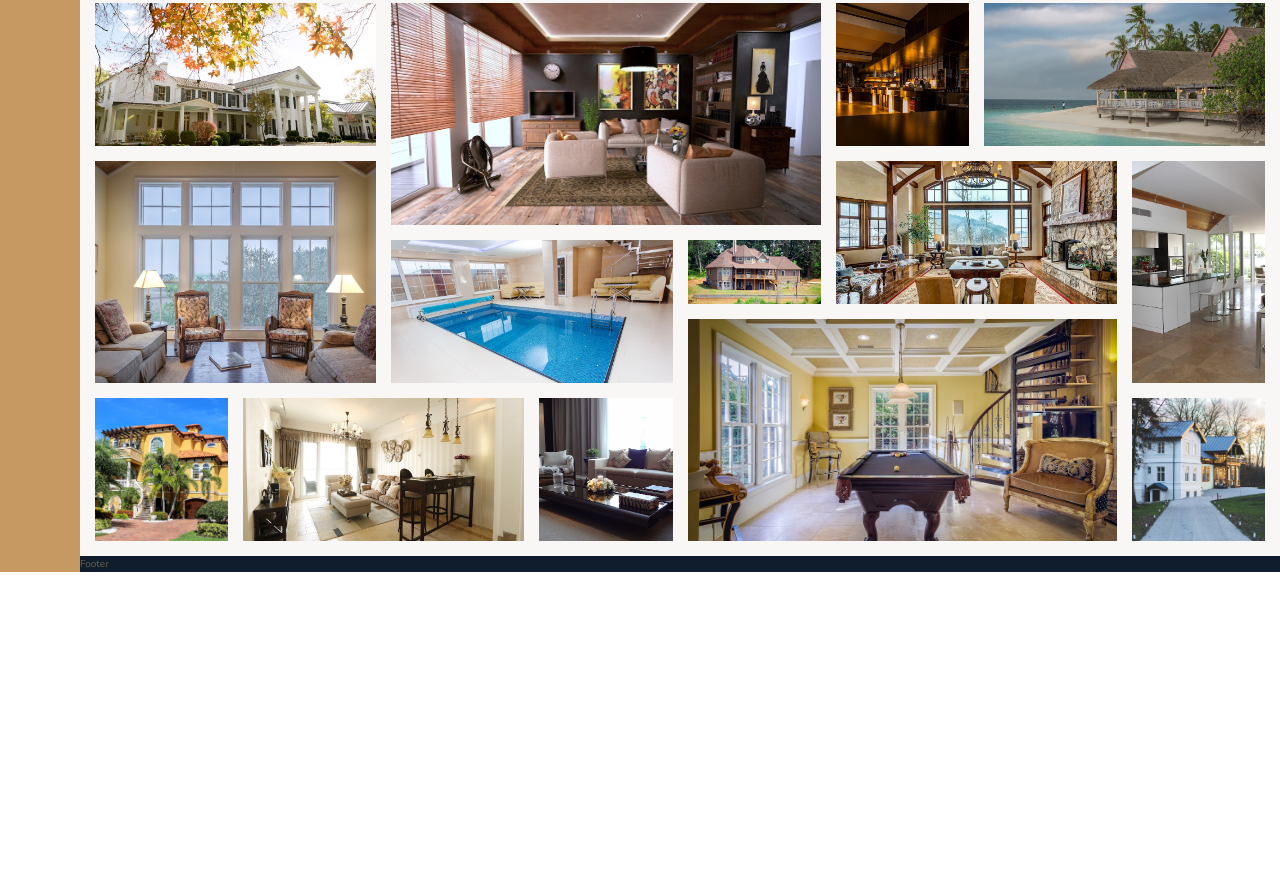
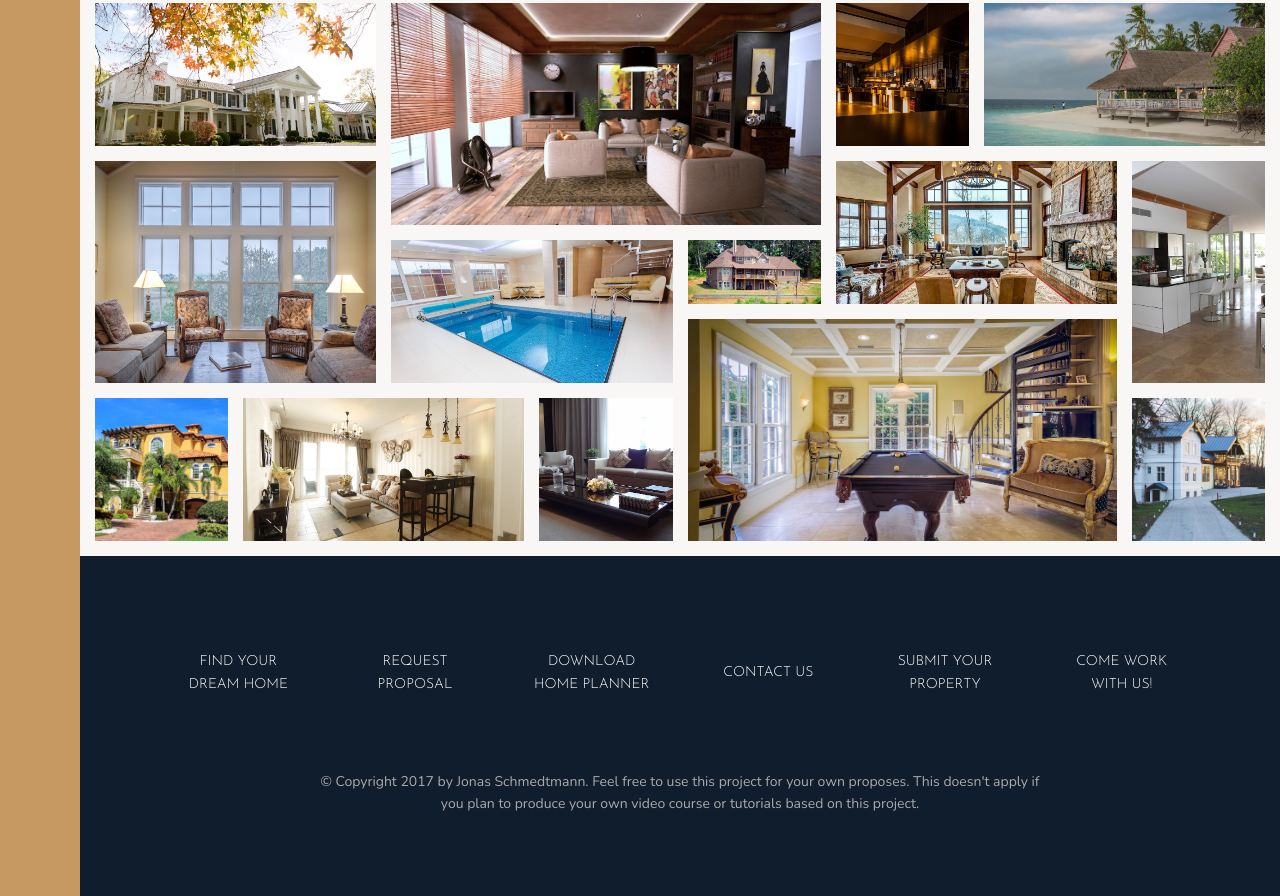
Before and after one commit to Chen-Abudi/Nexter, a website: page index.html in a window 1280 px wide. Shown: the part 3084-3980 px from the top of the page. Before the commit the page ends 3656 px from the top, so only its background shows below. Drawn offline with nearby package versions, Linux system fonts and the light colour scheme.

Commit message:
feat: Added footer (#6)

```diff
--- a/index.html
+++ b/index.html
@@ -457,6 +457,32 @@
       </figure>
     </section>
     <!-- Footer -->
-    <footer class="footer">Footer</footer>
+    <footer class="footer">
+      <ul class="nav">
+        <li class="nav__item">
+          <a href="#" class="nav__link">Find your dream home</a>
+        </li>
+        <li class="nav__item">
+          <a href="#" class="nav__link">Request proposal</a>
+        </li>
+        <li class="nav__item">
+          <a href="#" class="nav__link">Download home planner</a>
+        </li>
+        <li class="nav__item">
+          <a href="#" class="nav__link">Contact us</a>
+        </li>
+        <li class="nav__item">
+          <a href="#" class="nav__link">Submit your property</a>
+        </li>
+        <li class="nav__item">
+          <a href="#" class="nav__link">Come work with us!</a>
+        </li>
+      </ul>
+      <p class="copyright">
+        &copy; Copyright 2017 by Jonas Schmedtmann. Feel free to use this
+        project for your own proposes. This doesn't apply if you plan to produce
+        your own video course or tutorials based on this project.
+      </p>
+    </footer>
   </body>
 </html>
--- a/sass/_footer.scss
+++ b/sass/_footer.scss
@@ -1,4 +1,42 @@
 .footer {
   background-color: $color-secondary;
   grid-column: full-start / full-end;
+  padding: 8rem;
 }
+
+.nav {
+  list-style: none;
+
+  display: grid;
+  grid-template-columns: repeat(auto-fit, minmax(15rem, 1fr));
+  gap: 2rem;
+  align-items: center;
+
+  &__link:link,
+  &__link:visited {
+    font-size: 1.4rem;
+    text-decoration: none;
+    font-family: $font-display;
+    text-transform: uppercase;
+    text-align: center;
+    color: #fff;
+    padding: 1.5rem;
+    display: block;
+    transition: all 0.3s linear;
+  }
+
+  &__link:hover,
+  &__link:active {
+    background-color: rgba(#fff, 0.05);
+    transform: translateY(-4px);
+    cursor: pointer;
+  }
+}
+
+.copyright {
+  font-size: 1.4rem;
+  color: $color-grey-light-2;
+  margin: 6rem auto 0;
+  text-align: center;
+  width: 70%;
+}
```
Also changed, not shown: css/style.css.
